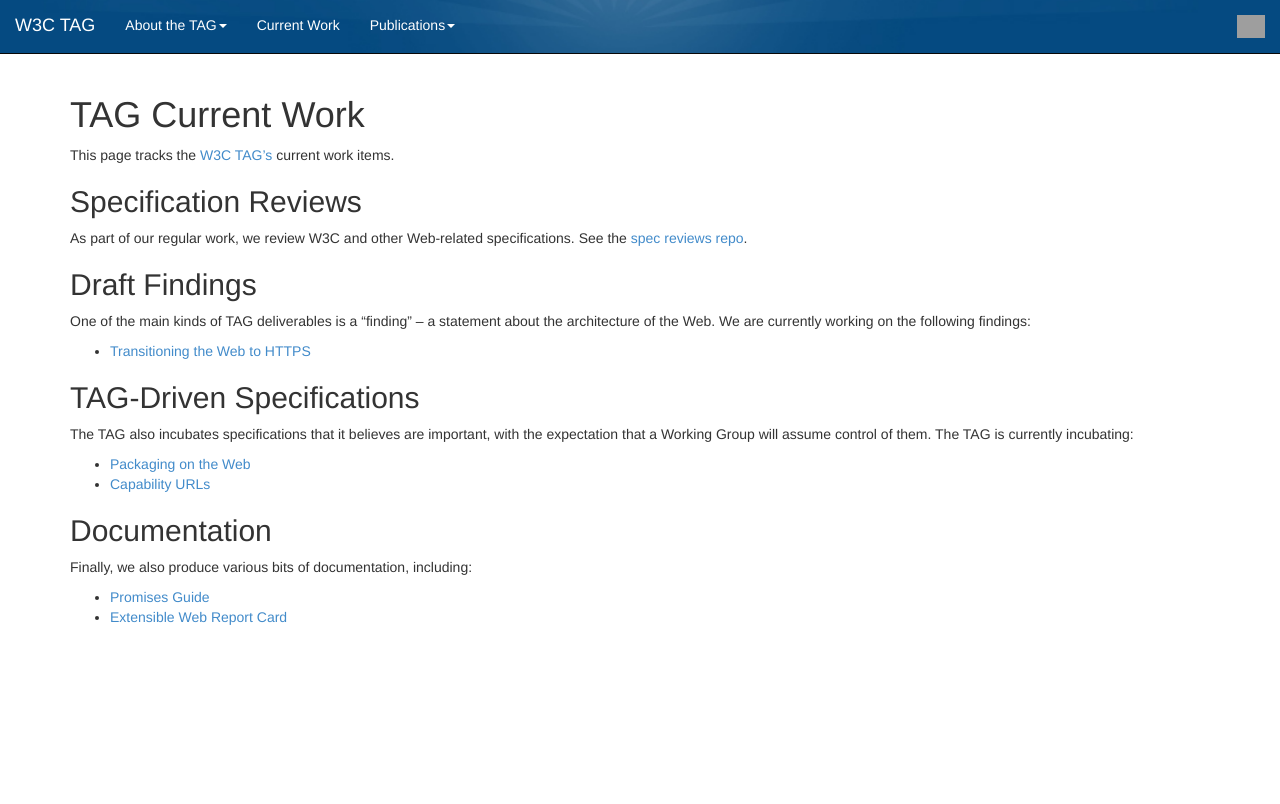
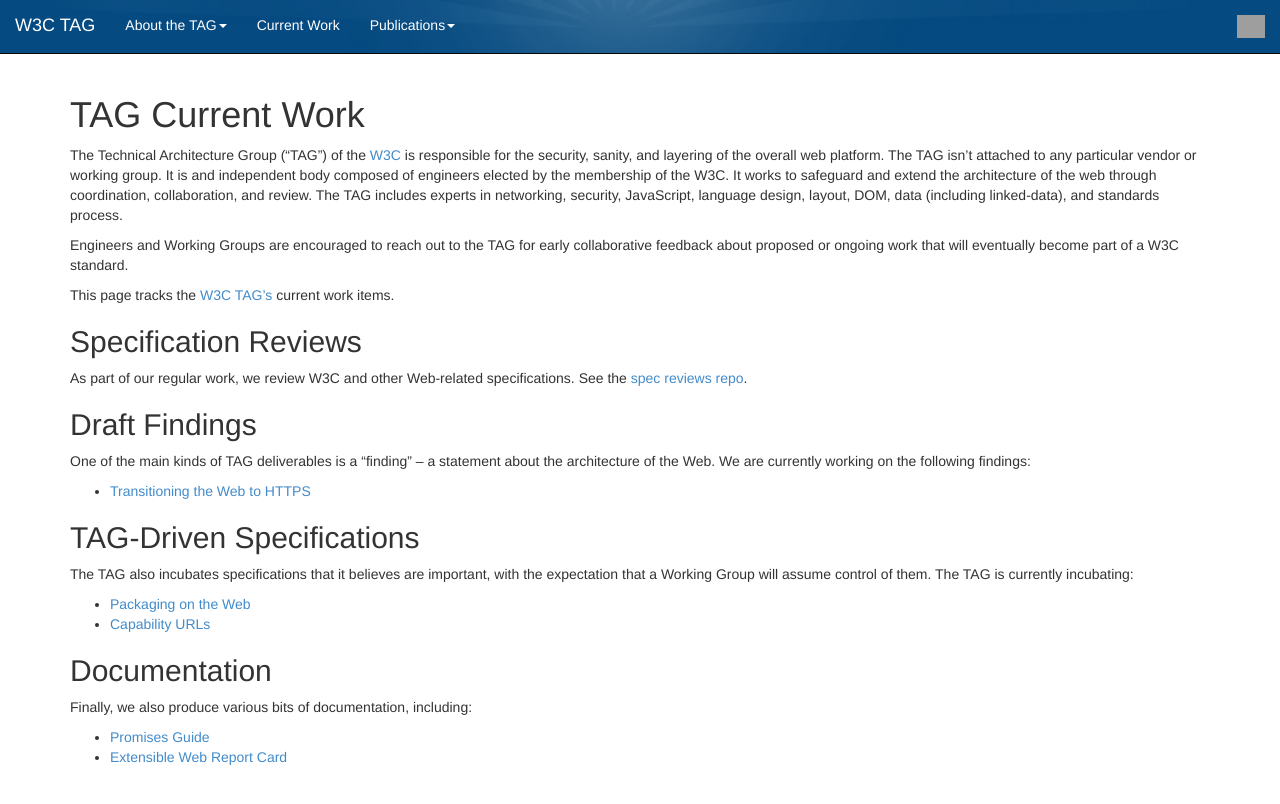
Before and after one commit to w3ctag/tag.w3.org, a Jekyll site: the page built from index.md, in a window 1280 px wide. Shown: the top 804 px of the page. Built offline with Jekyll 4.4.1, drawn with Linux system fonts in a browser that asks for light colours; grey boxes are pictures that could not be loaded.

Commit message:
Note what the TAG is/does.

```diff
--- a/index.md
+++ b/index.md
@@ -4,6 +4,10 @@
 ---
 
 # TAG Current Work
+
+The Technical Architecture Group ("TAG") of the [W3C](http://www.w3.org/) is responsible for the security, sanity, and layering of the overall web platform. The TAG isn't attached to any particular vendor or working group. It is and independent body composed of engineers elected by the membership of the W3C. It works to safeguard and extend the architecture of the web through coordination, collaboration, and review. The TAG includes experts in networking, security, JavaScript, language design, layout, DOM, data (including linked-data), and standards process.
+
+Engineers and Working Groups are encouraged to reach out to the TAG for early collaborative feedback about proposed or ongoing work that will eventually become part of a W3C standard.
 
 This page tracks the [W3C TAG's](http://www.w3.org/2001/tag/) current work items.
 
```
